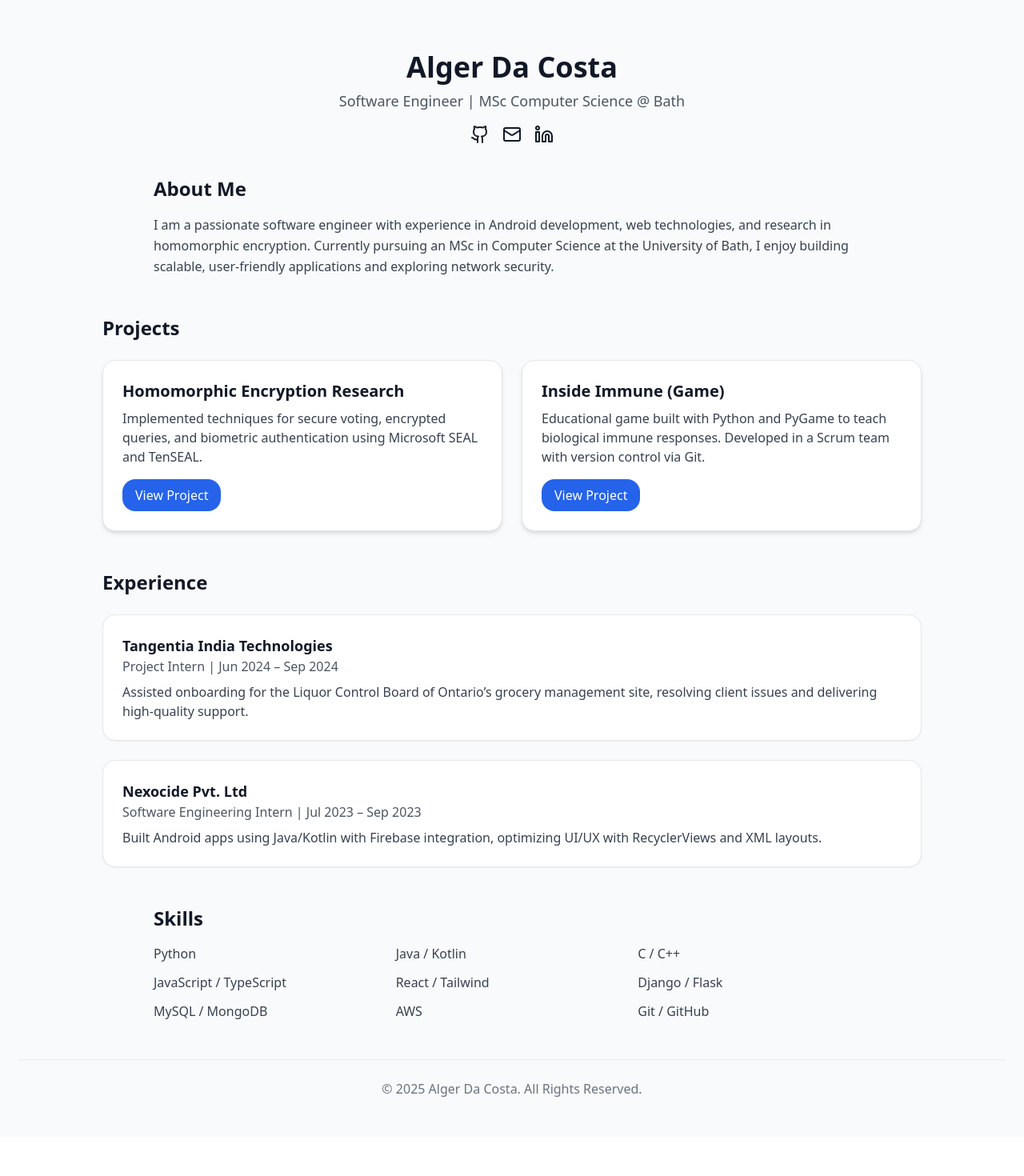
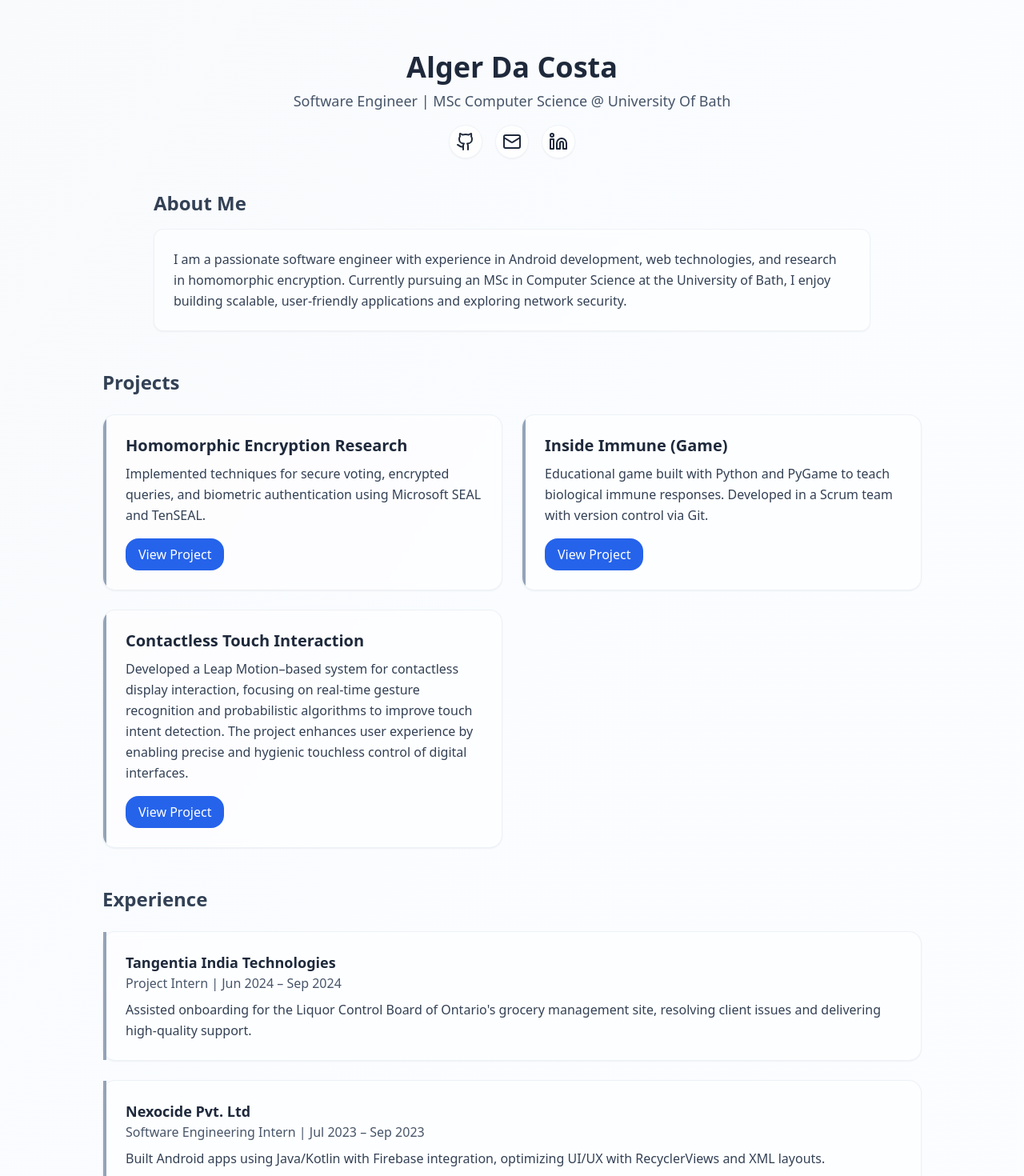
Before and after one commit to Alger2829/port, a React (Vite) app: page / in a window 1280 px wide. Shown: the top 1470 px of the page at 80% size. Before the commit the page ends 1421 px from the top, so only its background shows below. Built offline with nearby package versions, Linux system fonts and the light colour scheme.

Commit message:
Update App.jsx

```diff
--- a/src/App.jsx
+++ b/src/App.jsx
@@ -1,116 +1,193 @@
 import { Card, CardContent } from "@/components/ui/card";
 import { Button } from "@/components/ui/button";
-import { Github, Mail, Linkedin } from "lucide-react";
+import { Github, Mail, Linkedin, ArrowUp } from "lucide-react";
+import { useEffect, useState } from "react";
 
 export default function Portfolio() {
+  const [isVisible, setIsVisible] = useState(false);
+  const [scrollY, setScrollY] = useState(0);
+
+  useEffect(() => {
+    setIsVisible(true);
+
+    const handleScroll = () => {
+      setScrollY(window.scrollY);
+    };
+
+    window.addEventListener('scroll', handleScroll);
+    return () => window.removeEventListener('scroll', handleScroll);
+  }, []);
+
+  const scrollToTop = () => {
+    window.scrollTo({ top: 0, behavior: 'smooth' });
+  };
+
   return (
-    <div className="min-h-screen bg-gray-50 text-gray-900 p-6">
+    <div className="min-h-screen bg-gradient-to-br from-slate-50 via-blue-50/30 to-indigo-50/20 text-slate-800 p-6">
+      {/* Back to Top Button */}
+      <button
+        onClick={scrollToTop}
+        className={`fixed bottom-8 right-8 p-3 bg-slate-600/90 text-white rounded-full shadow-lg transition-all duration-300 hover:bg-slate-700 hover:scale-110 z-50 backdrop-blur-sm ${
+          scrollY > 400 ? 'opacity-100 translate-y-0' : 'opacity-0 translate-y-10'
+        }`}
+      >
+        <ArrowUp className="w-5 h-5" />
+      </button>
+
       {/* Header */}
-      <header className="max-w-5xl mx-auto py-10 text-center">
-        <h1 className="text-4xl font-bold mb-2">Alger Da Costa</h1>
-        <p className="text-lg text-gray-600">Software Engineer | MSc Computer Science @ Bath</p>
+      <header className={`max-w-5xl mx-auto py-10 text-center transition-all duration-1000 ${
+        isVisible ? 'opacity-100 translate-y-0' : 'opacity-0 translate-y-10'
+      }`}>
+        <h1 className="text-4xl font-bold mb-2 text-slate-800">
+          Alger Da Costa
+        </h1>
+        <p className="text-lg text-slate-600">Software Engineer | MSc Computer Science @ University Of Bath</p>
         <div className="flex justify-center gap-4 mt-4">
-          <a href="https://github.com/Alger2829" target="_blank" rel="noopener noreferrer">
-            <Github className="w-6 h-6" />
+          {[
+            { icon: Github, href: "https://github.com/Alger2829", color: "hover:text-slate-900" },
+            { icon: Mail, href: "mailto:algerdacosta02@gmail.com", color: "hover:text-slate-700" },
+            { icon: Linkedin, href: "https://www.linkedin.com/in/algerdacosta", color: "hover:text-slate-700" }
+          ].map(({ icon: Icon, href, color }, index) => (
+            <a
+              key={index}
+              href={href}
+              target="_blank"
+              rel="noopener noreferrer"
+              className={`p-2 bg-white/80 backdrop-blur-sm rounded-full shadow-sm transition-all duration-300 hover:shadow-md hover:scale-110 ${color} border border-slate-200/50`}
+            >
+              <Icon className="w-6 h-6" />
             </a>
-          <a href="mailto:algerdacosta02@gmail.com">
-            <Mail className="w-6 h-6" />
-          </a>
-          <a href="https://www.linkedin.com/in/algerdacosta" target="_blank" rel="noopener noreferrer">
-            <Linkedin className="w-6 h-6" />
-          </a>
+          ))}
         </div>
       </header>
 
       {/* About Me */}
       <section className="max-w-4xl mx-auto mb-12">
-        <h2 className="text-2xl font-semibold mb-4">About Me</h2>
-        <p className="text-gray-700 leading-relaxed">
+        <h2 className="text-2xl font-semibold mb-4 text-slate-700">About Me</h2>
+        <div className={`bg-white/50 backdrop-blur-sm rounded-xl p-6 shadow-sm transition-all duration-700 hover:shadow-md border border-slate-200/50 ${
+          isVisible ? 'opacity-100 translate-y-0' : 'opacity-0 translate-y-10'
+        }`}>
+          <p className="text-slate-700 leading-relaxed">
             I am a passionate software engineer with experience in Android development, web technologies, and
             research in homomorphic encryption. Currently pursuing an MSc in Computer Science at the University
             of Bath, I enjoy building scalable, user-friendly applications and exploring network security.
           </p>
+        </div>
       </section>
 
       {/* Projects */}
       <section className="max-w-5xl mx-auto mb-12">
-        <h2 className="text-2xl font-semibold mb-6">Projects</h2>
+        <h2 className="text-2xl font-semibold mb-6 text-slate-700">Projects</h2>
         <div className="grid md:grid-cols-2 gap-6">
-          <Card className="shadow-md">
-            <CardContent className="p-6">
-              <h3 className="text-xl font-bold mb-2">Homomorphic Encryption Research</h3>
-              <p className="text-gray-700 mb-4">
-                Implemented techniques for secure voting, encrypted queries, and biometric authentication using
-                Microsoft SEAL and TenSEAL.
+          {[
+            {
+              title: "Homomorphic Encryption Research",
+              description: "Implemented techniques for secure voting, encrypted queries, and biometric authentication using Microsoft SEAL and TenSEAL.",
+              link: "https://github.com/your-username/homomorphic-encryption",
+              accent: "border-l-4 border-l-slate-400"
+            },
+            {
+              title: "Inside Immune (Game)",
+              description: "Educational game built with Python and PyGame to teach biological immune responses. Developed in a Scrum team with version control via Git.",
+              link: "https://github.com/your-username/inside-immune",
+              accent: "border-l-4 border-l-slate-400"
+            },
+            {
+              title: "Contactless Touch Interaction",
+              description: "Developed a Leap Motion–based system for contactless display interaction, focusing on real-time gesture recognition and probabilistic algorithms to improve touch intent detection. The project enhances user experience by enabling precise and hygienic touchless control of digital interfaces.",
+              link: "https://github.com/your-username/contactless-display",
+              accent: "border-l-4 border-l-slate-400"
+            }
+          ].map((project, index) => (
+            <div
+              key={index}
+              className={`transition-all duration-500 hover:scale-[1.02] ${
+                isVisible ? 'opacity-100 translate-y-0' : 'opacity-0 translate-y-10'
+              }`}
+              style={{ transitionDelay: `${index * 200}ms` }}
+            >
+              <Card className="shadow-sm border-slate-200/60 overflow-hidden group cursor-pointer bg-white/60 backdrop-blur-sm">
+                <CardContent className={`p-6 ${project.accent}`}>
+                  <h3 className="text-xl font-bold mb-2 text-slate-800 group-hover:text-slate-900 transition-colors duration-300">
+                    {project.title}
+                  </h3>
+                  <p className="text-slate-700 mb-4 leading-relaxed">
+                    {project.description}
                   </p>
-              <Button asChild>
-                <a href="https://github.com/your-username/homomorphic-encryption">View Project</a>
+                  <Button asChild className="bg-slate-700 hover:bg-slate-800 transition-all duration-300 text-white">
+                    <a href={project.link}>View Project</a>
                   </Button>
                 </CardContent>
               </Card>
-
-          <Card className="shadow-md">
-            <CardContent className="p-6">
-              <h3 className="text-xl font-bold mb-2">Inside Immune (Game)</h3>
-              <p className="text-gray-700 mb-4">
-                Educational game built with Python and PyGame to teach biological immune responses. Developed in
-                a Scrum team with version control via Git.
-              </p>
-              <Button asChild>
-                <a href="https://github.com/your-username/inside-immune">View Project</a>
-              </Button>
-            </CardContent>
-          </Card>
+            </div>
+          ))}
         </div>
       </section>
 
       {/* Experience */}
       <section className="max-w-5xl mx-auto mb-12">
-        <h2 className="text-2xl font-semibold mb-6">Experience</h2>
+        <h2 className="text-2xl font-semibold mb-6 text-slate-700">Experience</h2>
         <div className="space-y-6">
-          <Card className="shadow-sm">
-            <CardContent className="p-6">
-              <h3 className="text-lg font-bold">Tangentia India Technologies</h3>
-              <p className="text-gray-600">Project Intern | Jun 2024 – Sep 2024</p>
-              <p className="text-gray-700 mt-2">
-                Assisted onboarding for the Liquor Control Board of Ontario’s grocery management site, resolving
-                client issues and delivering high-quality support.
+          {[
+            {
+              company: "Tangentia India Technologies",
+              role: "Project Intern",
+              period: "Jun 2024 – Sep 2024",
+              description: "Assisted onboarding for the Liquor Control Board of Ontario's grocery management site, resolving client issues and delivering high-quality support."
+            },
+            {
+              company: "Nexocide Pvt. Ltd",
+              role: "Software Engineering Intern",
+              period: "Jul 2023 – Sep 2023",
+              description: "Built Android apps using Java/Kotlin with Firebase integration, optimizing UI/UX with RecyclerViews and XML layouts."
+            }
+          ].map((exp, index) => (
+            <div
+              key={index}
+              className={`transition-all duration-500 ${
+                isVisible ? 'opacity-100 translate-x-0' : 'opacity-0 translate-x-10'
+              }`}
+              style={{ transitionDelay: `${index * 200}ms` }}
+            >
+              <Card className="shadow-sm border-slate-200/60 hover:shadow-md transition-all duration-300 bg-white/60 backdrop-blur-sm">
+                <CardContent className="p-6 border-l-4 border-l-slate-400">
+                  <h3 className="text-lg font-bold text-slate-800">{exp.company}</h3>
+                  <p className="text-slate-600 font-medium">{exp.role} | {exp.period}</p>
+                  <p className="text-slate-700 mt-2 leading-relaxed">
+                    {exp.description}
                   </p>
                 </CardContent>
               </Card>
-
-          <Card className="shadow-sm">
-            <CardContent className="p-6">
-              <h3 className="text-lg font-bold">Nexocide Pvt. Ltd</h3>
-              <p className="text-gray-600">Software Engineering Intern | Jul 2023 – Sep 2023</p>
-              <p className="text-gray-700 mt-2">
-                Built Android apps using Java/Kotlin with Firebase integration, optimizing UI/UX with RecyclerViews
-                and XML layouts.
-              </p>
-            </CardContent>
-          </Card>
+            </div>
+          ))}
         </div>
       </section>
 
       {/* Skills */}
       <section className="max-w-4xl mx-auto mb-12">
-        <h2 className="text-2xl font-semibold mb-4">Skills</h2>
-        <ul className="grid grid-cols-2 md:grid-cols-3 gap-3 text-gray-700">
-          <li>Python</li>
-          <li>Java / Kotlin</li>
-          <li>C / C++</li>
-          <li>JavaScript / TypeScript</li>
-          <li>React / Tailwind</li>
-          <li>Django / Flask</li>
-          <li>MySQL / MongoDB</li>
-          <li>AWS</li>
-          <li>Git / GitHub</li>
-        </ul>
+        <h2 className="text-2xl font-semibold mb-4 text-slate-700">Skills</h2>
+        <div className={`grid grid-cols-2 md:grid-cols-3 gap-3 transition-all duration-700 ${
+          isVisible ? 'opacity-100 scale-100' : 'opacity-0 scale-95'
+        }`}>
+          {[
+            "Python", "Java / Kotlin", "C / C++", "JavaScript / TypeScript",
+            "React / Tailwind", "Django / Flask", "MySQL / MongoDB", "AWS", "Git / GitHub"
+          ].map((skill, index) => (
+            <div
+              key={index}
+              className="bg-white/60 backdrop-blur-sm rounded-lg p-3 text-center shadow-sm hover:shadow-md hover:scale-105 transition-all duration-300 cursor-default border border-slate-200/50"
+            >
+              <span className="font-medium text-slate-700">{skill}</span>
+            </div>
+          ))}
+        </div>
       </section>
 
       {/* Footer */}
-      <footer className="text-center text-gray-500 py-6 border-t">
-        <p>© {new Date().getFullYear()} Alger Da Costa. All Rights Reserved.</p>
+      <footer className="text-center text-slate-500 py-6 border-t border-slate-200/30">
+        <p className="transition-all duration-300 hover:text-slate-600">
+          © {new Date().getFullYear()} Alger Da Costa. All Rights Reserved.
+        </p>
       </footer>
     </div>
   );
```
Lines whose indentation alone changed are shown as unchanged.
